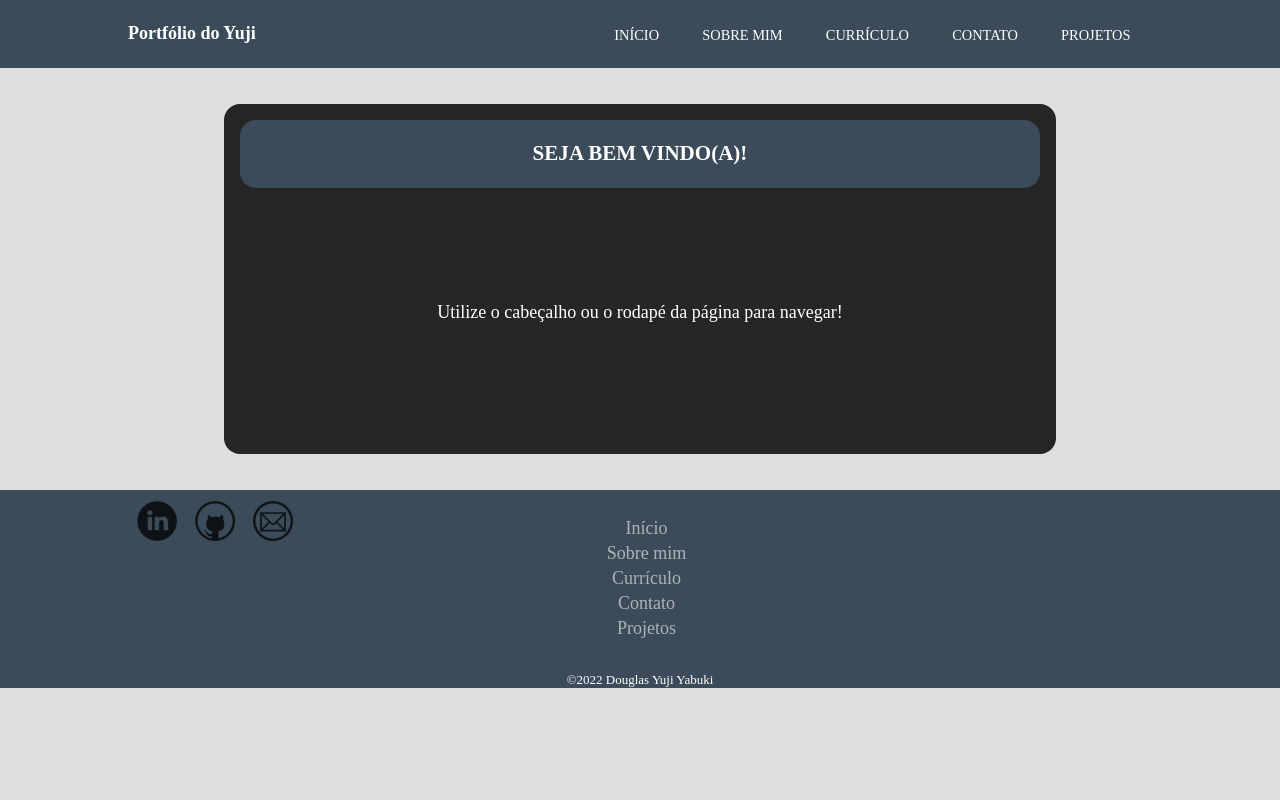
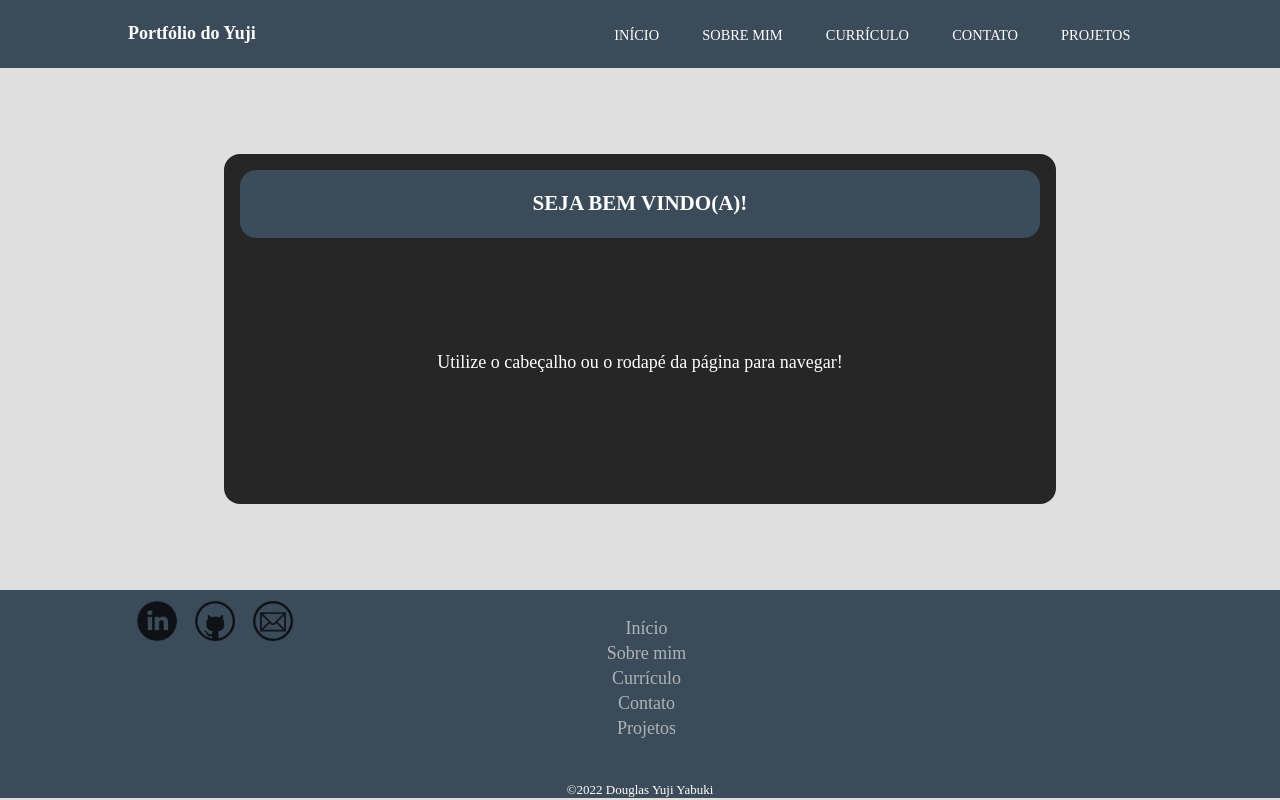
Before and after one commit to douglasyabuki/douglasyabuki.github.io, an Angular app: page / in a window 1280 px wide. Built offline with nearby package versions, Linux system fonts and the light colour scheme.

Commit message:
Commit 3: fewer margin adjustments in section

```diff
--- a/src/styles.scss
+++ b/src/styles.scss
@@ -31,5 +31,7 @@ a {
 section {
   width: 80%;
   margin: 0 auto;
+  margin-top: 25px;
+  margin-bottom: 25px;
   padding: 2em;
 }
```
Also changed, not shown: 1 other file (tests, documents, lock files or other folders).
